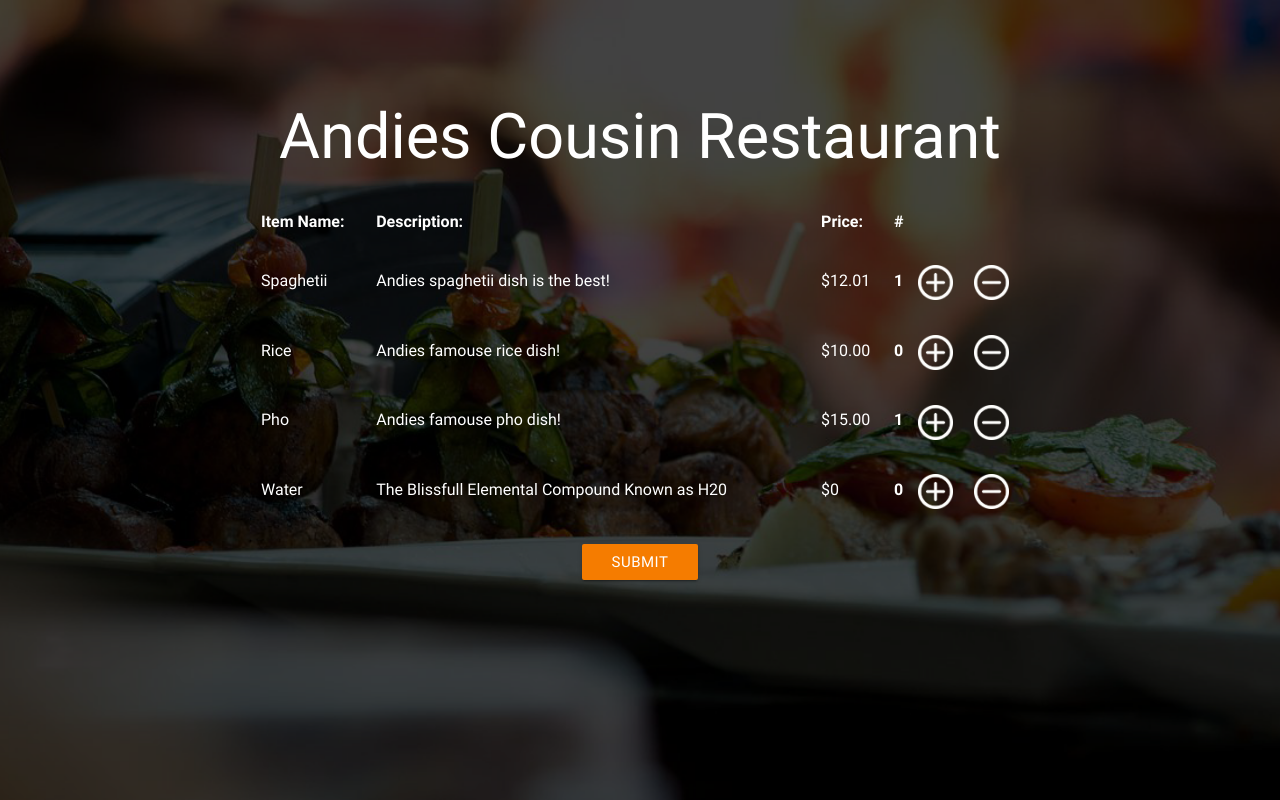
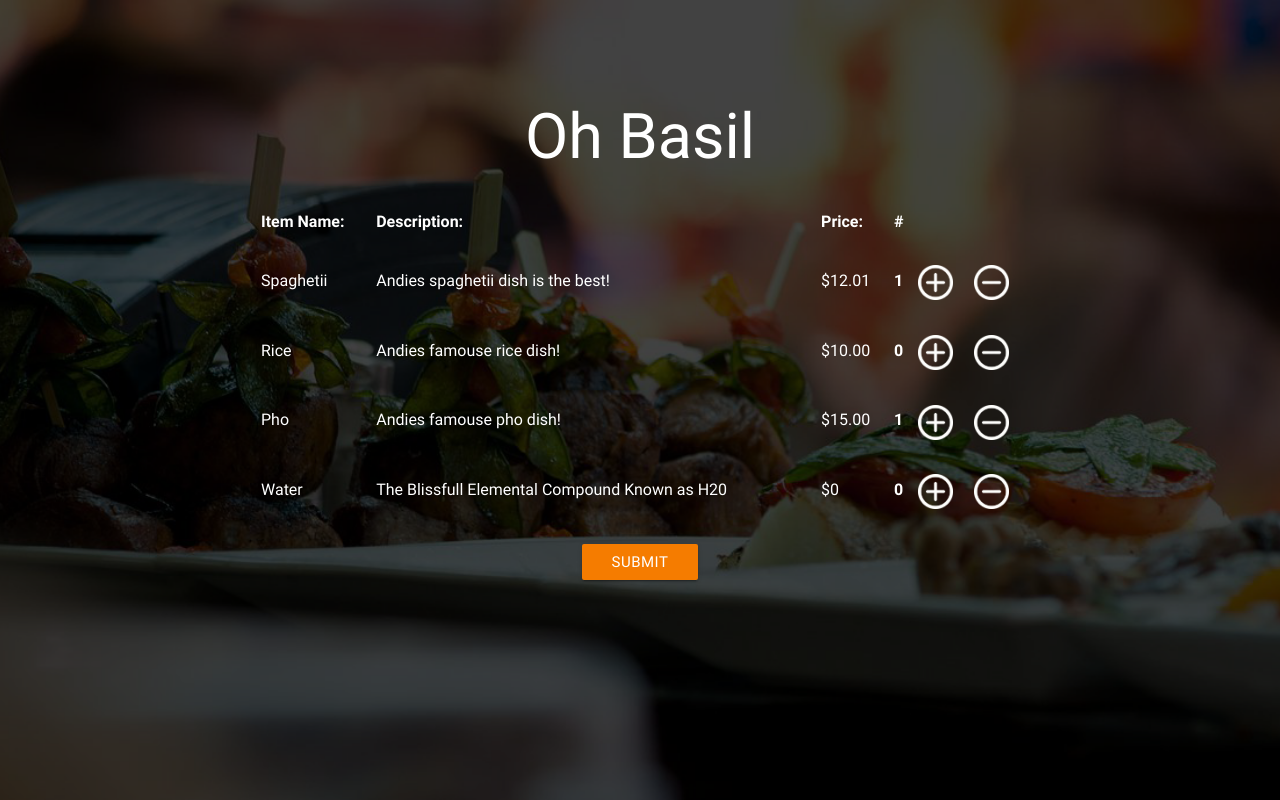
Before and after one commit to TheOnionSeed/hackference2017, a website: page public/view/custOrderMenu.html in a window 1280 px wide. Drawn offline with nearby package versions, Linux system fonts and the light colour scheme.

Commit message:
nAME cHANGEEEEEEEE

```diff
--- a/public/view/custOrderMenu.html
+++ b/public/view/custOrderMenu.html
@@ -21,7 +21,7 @@
 		<title>Fast Munch</title>
 	</head>
 	<body>
-		<h1 class="center white-text" style="margin-top: 8%">Andies Cousin Restaurant</h1>
+		<h1 class="center white-text" style="margin-top: 8%">Oh Basil</h1>
 		<div class="row" id="menuContainer" style="color:white; padding-right:20%; padding-left:20%;">
 			<table>
 				<!--Header-->
```
Also changed, not shown: public/view/menu.html (+1 -1 lines).
